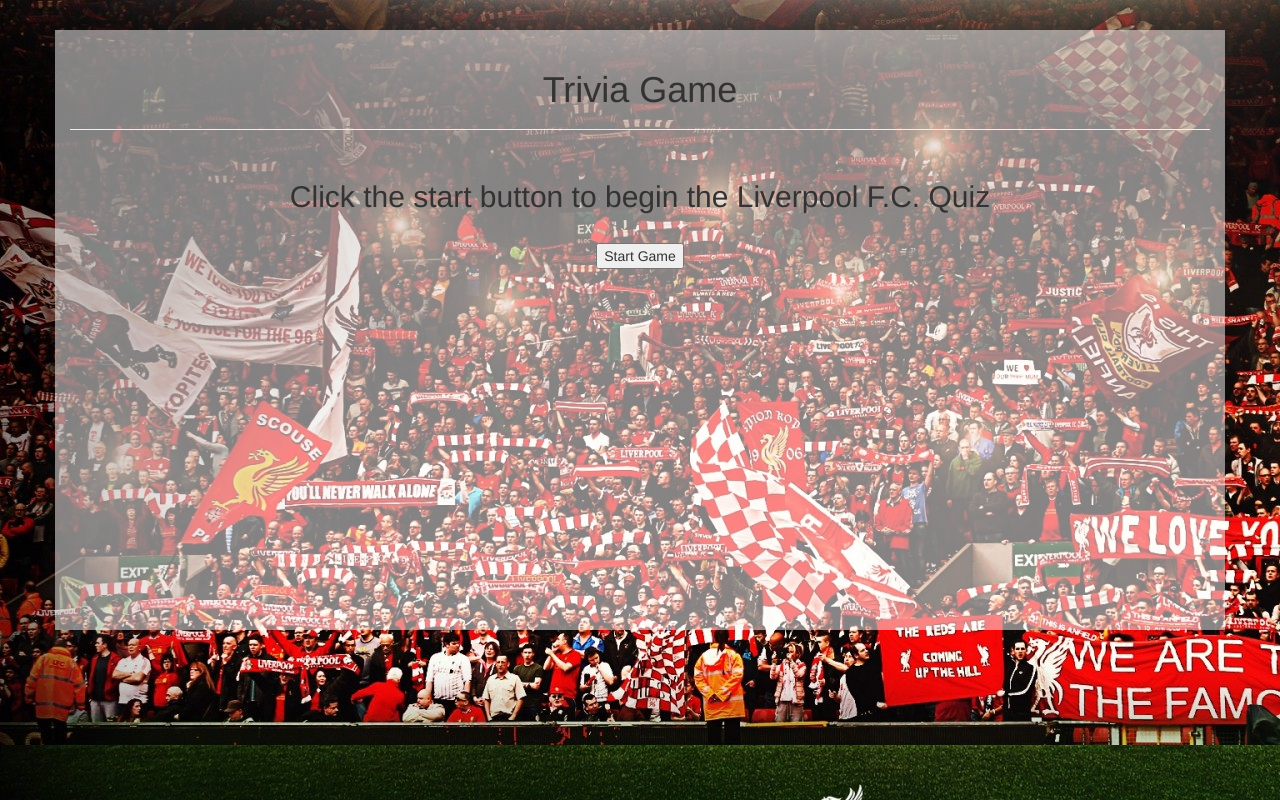
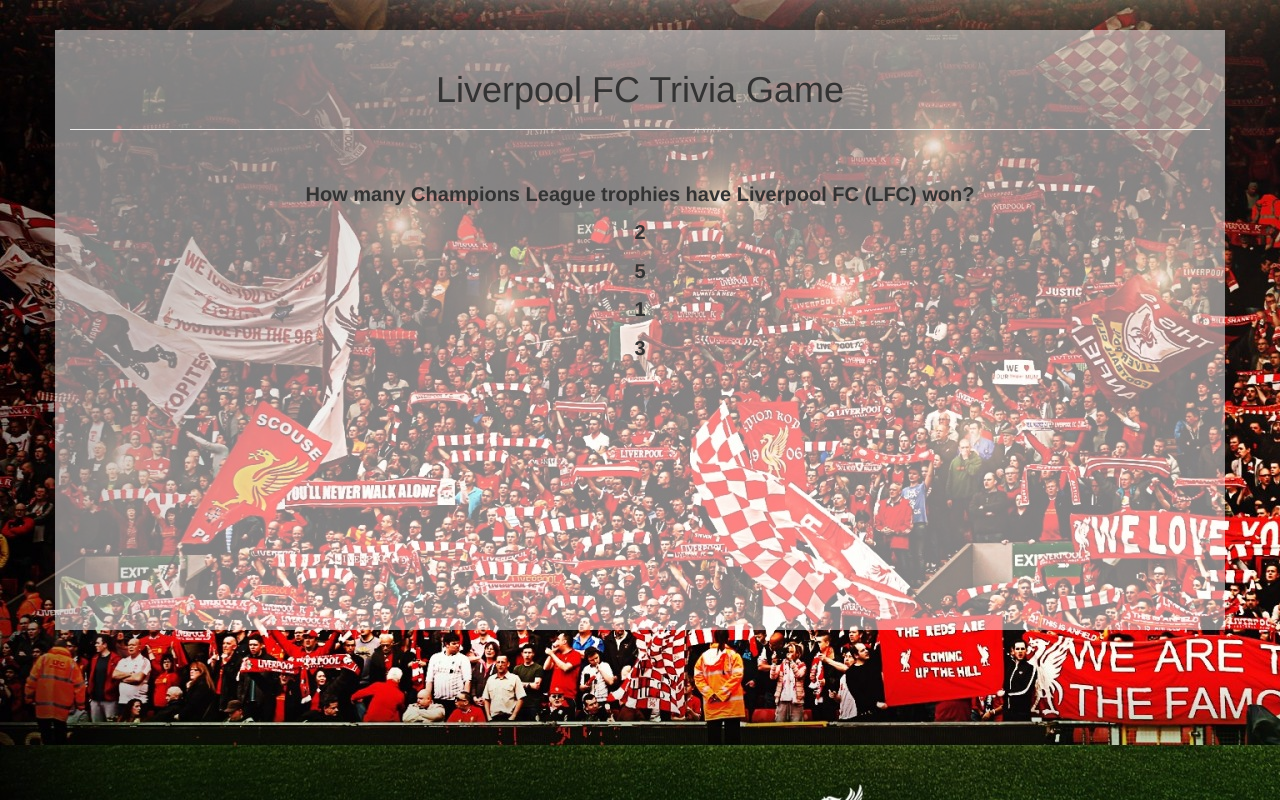
Before and after one commit to Christopherocha/TriviaGame, a plain HTML site: page index.html in a window 1280 px wide. Both pictures are taken after a click on the button "Start Game". Drawn offline with nearby package versions, Linux system fonts and the light colour scheme.

Commit message:
final commit

```diff
--- a/assets/css/style.css
+++ b/assets/css/style.css
@@ -12,3 +12,37 @@
 #start-msg {
     margin: 30px;
 }
+
+.text {
+    font-size: 20px;
+    font-weight: bold;
+}
+
+#options {
+    display: none;
+}
+
+.option {
+    margin: 10px auto;
+    /*background-color: Transparent;
+    background-repeat:no-repeat;
+    border: none;
+    cursor:pointer;
+    overflow: hidden;
+    outline:none;*/
+    cursor: pointer;
+    max-width: 250px;
+}
+
+.option:hover{
+    background-color: #fff;
+    border: 2px solid #000;
+}
+
+#result{
+    display: none;
+}
+
+#timer{
+    height: 30px;
+}
--- a/assets/javascript/app.js
+++ b/assets/javascript/app.js
@@ -1,85 +1,79 @@
 var correct = 0;
 var wrong = 0;
+var unanswered = 0;
 var currentQuestion = false;
 var questionCounter = 0;
+var timer = 1;
 
 var questions = [{
     question: "How many Champions League trophies have Liverpool FC (LFC) won?",
     choices: [2, 5, 1, 3],
-    correctAnswer: 5,
-    imgCorrect: 0,
-    imgWrong: 0,
+    correctAnswerIndex: 1,
+    img: '<iframe src="https://giphy.com/embed/26xBxI32jeKx3Ntew" width="480" height="270" frameBorder="0" class="giphy-embed" allowFullScreen></iframe>'
     }, {
     question: "This person has a chant and refers to him as a 'sunny lad from spain'",
     choices: ["Luis Suarez", "Xabi Alonso", "Alberto Moreno", "Fernando Torres"],
-    correctAnswer: "Fernando Torres",
-    imgCorrect: 0,
-    imgWrong: 0,
+    correctAnswerIndex: 3,
+    img: '<iframe src="https://giphy.com/embed/ruNPMjw5Zw0Cs" width="480" height="249" frameBorder="0" class="giphy-embed" allowFullScreen></iframe>'
     }, {
     question: "What stadium does LFC play their home games at?",
     choices: ["Anfield", "Old Trafford", "The Emirates", "Stamford Bridge"],
-    correctAnswer: "Anfield",
-    imgCorrect: 0,
-    imgWrong: 0,
+    correctAnswerIndex: 0,
+    img: '<iframe src="https://giphy.com/embed/l3q2UEab6nrlpNZPa" width="480" height="270" frameBorder="0" class="giphy-embed" allowFullScreen></iframe>'
     }, {
-    question: "How many english first division titles have LFC won?/nThis includes the time before the inception of the English Premier League",
+    question: "How many english first division titles have LFC won?\nThis includes the time before the inception of the English Premier League",
     choices: [18, 11, 8, 20],
-    correctAnswer: 18,
-    imgCorrect: 0,
-    imgWrong: 0,
+    correctAnswerIndex: 0,
+    img: '<iframe src="https://giphy.com/embed/l4FGqEjOHRcFUqYNy" width="480" height="270" frameBorder="0" class="giphy-embed" allowFullScreen></iframe>'
     },  {
     question: "This former LFC captain is referred to as 'Captain Fantastic' by LFC fans.",
     choices: ["Graeme Souness", "Ronnie Moran", "Jordan Henderson", "Steven Gerrard"],
-    correctAnswer: "Steven Gerrard",
-    imgCorrect: 0,
-    imgWrong: 0,
+    correctAnswerIndex: 3,
+    img: '<iframe src="https://giphy.com/embed/LcBSPDy84CMda" width="480" height="480" frameBorder="0" class="giphy-embed" allowFullScreen></iframe>'
     },  {
     question: "In the 'Miracle in Istanbul', how many goals back did Liverpool come back from to win the Champions League trophy in the tournament final",
     choices: [5, 3, 7, 6],
-    correctAnswer: 3,
-    imgCorrect: 0,
-    imgWrong: 0,
+    correctAnswerIndex: 1,
+    img: '<iframe src="https://giphy.com/embed/wh6JkfvD2vpcI" width="480" height="384" frameBorder="0" class="giphy-embed" allowFullScreen></iframe>'
     },  {
     question: "Which of the following people is not a former coach of LFC?",
     choices: ["Bob Paisley", "Kenny Dalglish", "Rafa Benitez", "Harry Redknapp"],
-    correctAnswer: "Harry Redknapp",
-    imgCorrect: 0,
-    imgWrong: 0,
+    correctAnswerIndex: 3,
+    img: '<iframe src="https://giphy.com/embed/AIeqqLakLCxWM" width="480" height="262" frameBorder="0" class="giphy-embed" allowFullScreen></iframe>'
     },  {
     question: "In 1989, 96 LFC fans were killed during a match due to overcrowding in a standing section and were crushed against fencing that lined the field. This is called what?",
     choices: ["The Heysel Disaster", "The Hillsborough Tragedy", "Last Stand of the Kopp", "Ellis Park Stadium Disaster"],
-    correctAnswer: "The Hillsborough Tragedy",
-    imgCorrect: 0,
-    imgWrong: 0,
+    correctAnswerIndex: 1,
+    img: '<iframe src="https://giphy.com/embed/x308LZ1by2ohi" width="255" height="480" frameBorder="0" class="giphy-embed" allowFullScreen></iframe>'
     }, {
     question: "What song is played before every LFC home match?",
     choices: ["Glory, Glory Liverpool", "Sweet Caroline", "Young Turks", "You'll Never Walk Alone"],
-    correctAnswer: "You'll Never Walk Alone",
-    imgCorrect: 0,
-    imgWrong: 0,
+    correctAnswerIndex: 3,
+    img: '<iframe src="https://giphy.com/embed/zVoBI1YGvVRUQ" width="480" height="270" frameBorder="0" class="giphy-embed" allowFullScreen></iframe>'
     },  {
-    question: "What LFC player is amongst Liverpool fans as 'God'",
+    question: "What LFC player do Liverpool fans as refer to as 'God'",
     choices: ["Luis Suarez", "Ian Rush", "Robbie Fowler", "Jamie Redknapp"],
-    correctAnswer: "Robbie Fowler",
-    imgCorrect: 0,
-    imgWrong: 0,
+    correctAnswerIndex: 2,
+    img: '<iframe src="https://giphy.com/embed/7S1O8snYAayCk" width="480" height="294" frameBorder="0" class="giphy-embed" allowFullScreen></iframe>'
     }];
 
     var gameSetup = function(){
 
     }
     var startGame = function(){
-        while(questionCounter < 10){
-            setInterval(function(){
-                chooseQuestion(questionCounter)
-            }, 30000)
-        }
+        chooseQuestion(questionCounter);
+        var gameTimer = setInterval(function(){
+            questionCounter ++;
+            chooseQuestion(questionCounter);
+            if(questionCounter === 10){
+                clearInterval(timer);
+                displayResults();
+            }
+            unanswered ++;
+        }, 20000);
+        console.log(gameTimer);
     }
-
     var chooseQuestion = function(index){
-        //logic to choose a random question. Prob have it choose random number between 1 and 10,
-        //have a bank to check against to make sure same question does not show up twice.
-        //also, have it do the setinterval between questions. Will likely need to set a global variable to check the correct answer
         currentQuestion = questions[index];
 
         $("#question").text(questions[index].question);
@@ -87,30 +81,51 @@
         $("#option-1").text(questions[index].choices[1]);
         $("#option-2").text(questions[index].choices[2]);
         $("#option-3").text(questions[index].choices[3]);
+
+        $("#result-img").html(currentQuestion.img)
     }
 
-
-
-$(document).ready(function(){
-
-    $("start").on("click", function(){
-        $("start").hide();
+    $("#start").on("click", function(){
+        $("#start").hide();
+        $("#start-msg").hide();
+        $("#options").show();
         startGame();
     });
 
-    $(".option").on("click", function(){
-        if ($(this).val === currentQuestion.correctAnswer){
+function checkAnswer(index){
+    if (currentQuestion.correctAnswerIndex === index){
             //show correct img in object
-            correct ++;
+        correct ++;
+        $("#result-text").html("<h2>CORRECT!</h2>");
+        $("#options").hide();
+        $("#result").show();
+    } else {
+        //show incorrect image in object
+        wrong ++;
+        $("#result-text").html("<h2>WRONG</h2>");
+        $("#options").hide();
+        $("#result").show();
+    }
+    clearInterval(timer);
+    timer += 2;
+    questionCounter ++;
+    setTimeout(function(){
+        if(questionCounter < 10){
+            startGame();
+            $("#result").hide();
+            $("#options").show();
         } else {
-            //show incorrect image in object
-            wrong ++;
+            displayResults();
         }
-        clearInterval();
+    }, 5000);
+}
 
-        setTimeout(function(){
-            //do this to allow for the images to display.
-        }, 5000);
-    });
-
-});
+var displayResults = function(){
+    $("#options").hide();
+    $("#correct").text("Correct: " + correct);
+    $("#wrong").text("Wrong: " + wrong);
+    $("#other").text("Unanswered: " + unanswered);
+    $("#result-text").hide();
+    $("#result-img").hide();
+    $("#result").show();
+}
--- a/index.html
+++ b/index.html
@@ -2,17 +2,18 @@
 <html lang="en-us">
   <head>
     <meta charset="UTF-8">
-    <title>Simple Timer</title>
+    <title>Triva Game</title>
     <link rel="stylesheet" href="assets/css/reset.css">
     <link rel="stylesheet" href="https://maxcdn.bootstrapcdn.com/bootstrap/3.3.7/css/bootstrap.min.css" integrity="sha384-BVYiiSIFeK1dGmJRAkycuHAHRg32OmUcww7on3RYdg4Va+PmSTsz/K68vbdEjh4u" crossorigin="anonymous">
     <link rel="stylesheet" href="assets/css/style.css">
+    <script src="https://code.jquery.com/jquery-3.2.1.min.js" integrity="sha256-hwg4gsxgFZhOsEEamdOYGBf13FyQuiTwlAQgxVSNgt4=" crossorigin="anonymous"></script>
   </head>
   <body id="body">
     <header>
 
     </header>
         <section class="container">
-            <div class="page-header"><h1>Trivia Game</h1></div>
+            <div class="page-header"><h1>Liverpool FC Trivia Game</h1></div>
             <div class="row">
                 <div class="col-md-12">
                     <div id="start-msg"><h2>Click the start button to begin the Liverpool F.C. Quiz</h2></div>
@@ -22,15 +23,21 @@
             <div class="row">
                 <div class="col-md-12 ">
                     <button id="start">Start Game</button>
-                    <div id="question">
+                    <div id="question-wrapper">
+                        <div id="question" class="text"></div>
                         <div id="options">
-                            <ul id="option-list">
-                                <li class="option" id="option-0"></li>
-                                <li class="option" id="option-1"></li>
-                                <li class="option" id="option-2"></li>
-                                <li class="option" id="option-3"></li>
-                            </ul>
+                            <div onclick="checkAnswer(0)" id="option-0" class="option text"></div>
+                            <div onclick="checkAnswer(1)" id="option-1" class="option text"></div>
+                            <div onclick="checkAnswer(2)" id="option-2" class="option text"></div>
+                            <div onclick="checkAnswer(3)" id="option-3" class="option text"></div>
                         </div>
+                    </div>
+                    <div class="col-md-12" id="result">
+                        <div id="result-text"></div>
+                        <div id="result-img"></div>
+                        <div class="text" id="correct"></div>
+                        <div class="text" id="wrong"></div>
+                        <div class="text" id="other"></div>
                     </div>
                 </div>
             </div>
@@ -39,4 +46,5 @@
 
     </footer>
   </body>
+  <script type="text/javascript" src="assets/javascript/app.js"></script>
 </html>
```
Also changed, not shown: 2 other files.
